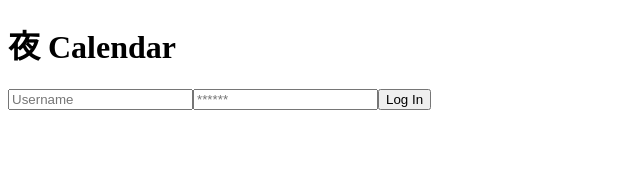
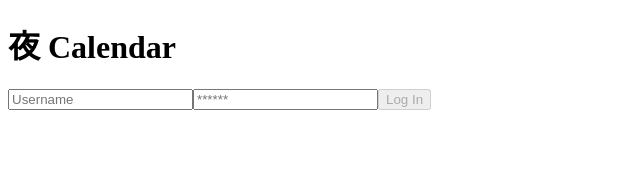
Before and after one commit to anniehau/yoru-calendar, a React (Create React App) app in the folder front-end/: page /login in a window 1280 px wide. Shown: the top 179 px of the page, without its empty margins (0-640 px from the left). Built offline with nearby package versions, Linux system fonts and the light colour scheme.

Commit message:
feat: LoginButton, disables if fields are invalid

```diff
--- a/front-end/src/components/Forms/LoginForm/LoginButton.jsx
+++ b/front-end/src/components/Forms/LoginForm/LoginButton.jsx
@@ -1,11 +1,14 @@
 import React from 'react';
-import { func } from 'prop-types';
+import { func, bool } from 'prop-types';
 
 function LoginButton(props) {
-  const { onClick } = props;
+  const { onClick, disabled } = props;
 
   return (
-    <button onClick={ onClick }>
+    <button
+      onClick={ onClick }
+      disabled={ disabled }
+    >
       Log In
     </button>
   )
@@ -13,6 +16,7 @@ function LoginButton(props) {
 
 LoginButton.propTypes = {
   onClick: func.isRequired,
+  disabled: bool.isRequired,
 }
 
 export default LoginButton;
--- a/front-end/src/components/Forms/LoginForm/LoginForm.jsx
+++ b/front-end/src/components/Forms/LoginForm/LoginForm.jsx
@@ -7,6 +7,12 @@ const INITIAL_FORM = { username: '', password: '' };
 
 function LoginForm() {
   const [form, setForm] = useState(INITIAL_FORM);
+
+  const trueIfValuesAreInvalid = () => {
+    const usernameIsInvalid = form.username.length < 3;
+    const passwordIsInvalid = form.password.length < 6;
+    return usernameIsInvalid || passwordIsInvalid;
+  }
 
   const setFormValue = (event, field) => {
     const { value } = event.target;
@@ -22,7 +28,7 @@ function LoginForm() {
     <form>
       <UsernameInput username={ form.username } onChange={ setFormValue } />
       <PasswordInput password={ form.password } onChange={ setFormValue } />
-      <LoginButton onClick={ submitLogin } />
+      <LoginButton onClick={ submitLogin } disabled={ trueIfValuesAreInvalid() } />
     </form>
   )
 }
```
